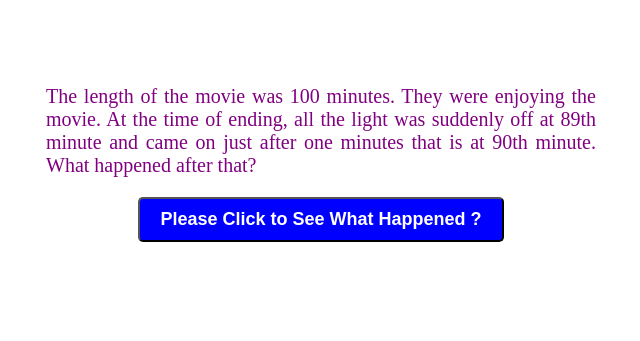
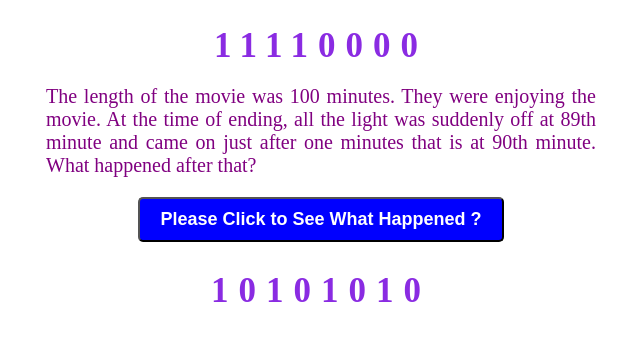
Before and after one commit to ahkamulbd/myJsProjectConvertingCouple, a plain HTML site: page index.html in a window 1280 px wide. Both pictures are taken after a click on the button "Please Click to See What Happened ?". Shown: the part 297-638 px from the top of the page, without its empty margins (319-959 px from the left). Drawn offline with Linux system fonts and the light colour scheme.

Commit message:
Code to see what happened portion done

```diff
--- a/index.html
+++ b/index.html
@@ -30,9 +30,9 @@
                 ending, all the light was suddenly off at 89th minute and came on just after one minutes that is at 90th
                 minute. What happened after that? </p>
             <div class="order-btn-div">
-                <button class="click-btn" id="order-btn">Please Click to See What Happened ?</button>
+                <button class="click-btn" id="what-happened-btn">Please Click to See What Happened ?</button>
             </div>
-            <h2 class="show-order" id="show-order"></h2>
+            <h2 class="show-order" id="show-what-happened"></h2>
         </div>
 
     </section>
--- a/js/couple.js
+++ b/js/couple.js
@@ -9,12 +9,20 @@ function clickToSeeTheOrder() {
     showOrder = document.getElementById('show-order');
     showOrder.innerText = besideMenWomenInt;
 
+    return besideMenWomenInt;
 }
+
+document.getElementById('what-happened-btn').addEventListener('click', () => {
+    // console.log('Click event added');
+    const outputOfClickToSeeTheOrder = clickToSeeTheOrder();
     const movieLength = '100';
     const currentGoneAt = '89';
     const currentCameOnAt = '90';
     const minusPortion = movieLength + currentGoneAt + currentCameOnAt;
     const minusPortionInt = parseInt(minusPortion);
     // console.log(minusPortionInt);
-const result = besideMenWomenInt - minusPortionInt;
+    const result = outputOfClickToSeeTheOrder - minusPortionInt;
     console.log(result);
+    const showWhatHappened = document.getElementById('show-what-happened');
+    showWhatHappened.innerText = result;
+})
```
Lines whose indentation alone changed are shown as unchanged.
